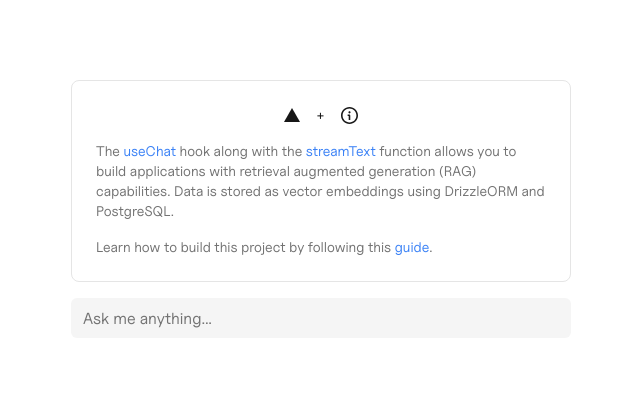
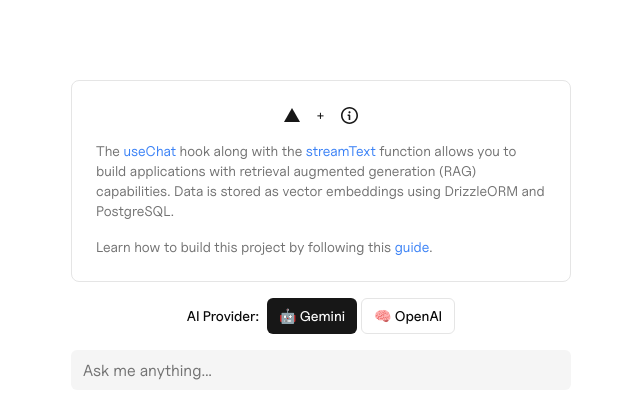
Before and after one commit to RealNickey/AI-Assistant-Agent, a Next.js app: page / in a window 1280 px wide. Shown: the top 418 px of the page, without its empty margins (319-959 px from the left). Built offline with nearby package versions, Linux system fonts and the light colour scheme; no server answers.

Commit message:
Implement structural updates and optimizations across multiple modules

```diff
--- a/app/(preview)/api/chat/route.ts
+++ b/app/(preview)/api/chat/route.ts
@@ -1,6 +1,6 @@
 import { createResource } from "@/lib/actions/resources";
 import { findRelevantContent } from "@/lib/ai/embedding";
-import { openai } from "@ai-sdk/openai";
+import { getBestAvailableProvider, getChatModel } from "@/lib/ai/providers";
 import { generateObject, streamText, tool } from "ai";
 import { z } from "zod";
 
@@ -8,12 +8,17 @@
 export const maxDuration = 30;
 
 export async function POST(req: Request) {
-  const { messages } = await req.json();
+  const { messages, provider } = await req.json();
+
+  // Use the provider from request or get the best available one
+  const selectedProvider = provider || getBestAvailableProvider();
+  const model = getChatModel(selectedProvider);
 
   const result = streamText({
-    model: openai("gpt-4o"),
+    model,
     messages,
     system: `You are a helpful assistant acting as the users' second brain.
+    You are powered by ${selectedProvider === "gemini" ? "Google's Gemini" : "OpenAI's GPT-4"} AI model.
     Use tools on every request.
     Be sure to getInformation from your knowledge base before answering any questions.
     If the user presents infromation about themselves, use the addResource tool to store it.
@@ -69,7 +74,7 @@
         }),
         execute: async ({ query }) => {
           const { object } = await generateObject({
-            model: openai("gpt-4o"),
+            model: getChatModel(selectedProvider),
             system:
               "You are a query understanding assistant. Analyze the user query and generate similar questions.",
             schema: z.object({
--- /dev/null
+++ b/app/(preview)/api/providers/route.ts
@@ -0,0 +1,14 @@
+import { getAvailableProviders } from "@/lib/ai/providers";
+import { NextResponse } from "next/server";
+
+export async function GET() {
+  try {
+    const providers = getAvailableProviders();
+    return NextResponse.json({ providers });
+  } catch (error) {
+    return NextResponse.json(
+      { error: "Failed to get available providers" },
+      { status: 500 }
+    );
+  }
+}
--- a/app/(preview)/page.tsx
+++ b/app/(preview)/page.tsx
@@ -11,12 +11,18 @@
 import { LoadingIcon } from "@/components/icons";
 import { cn } from "@/lib/utils";
 import { toast } from "sonner";
+import ProviderSelector from "@/components/provider-selector";
 
 export default function Chat() {
   const [toolCall, setToolCall] = useState<string>();
+  const [selectedProvider, setSelectedProvider] = useState<"openai" | "gemini">("gemini");
+
   const { messages, input, handleInputChange, handleSubmit, isLoading } =
     useChat({
       maxSteps: 4,
+      body: {
+        provider: selectedProvider,
+      },
       onToolCall({ toolCall }) {
         setToolCall(toolCall.toolName);
       },
@@ -64,6 +70,15 @@
     <div className="flex justify-center items-start sm:pt-16 min-h-screen w-full dark:bg-neutral-900 px-4 md:px-0 py-4">
       <div className="flex flex-col items-center w-full max-w-[500px]">
       <ProjectOverview />
+
+      {/* Provider Selector */}
+      <div className="mb-4 w-full flex justify-center">
+        <ProviderSelector
+          selectedProvider={selectedProvider}
+          onProviderChange={setSelectedProvider}
+        />
+      </div>
+
       <motion.div
           animate={{
             minHeight: isExpanded ? 200 : 0,
--- /dev/null
+++ b/components/provider-selector.tsx
@@ -0,0 +1,76 @@
+"use client";
+
+import { useState, useEffect } from "react";
+import { Button } from "@/components/ui/button";
+import { Label } from "@/components/ui/label";
+
+interface ProviderSelectorProps {
+  onProviderChange: (provider: "openai" | "gemini") => void;
+  selectedProvider: "openai" | "gemini";
+}
+
+export default function ProviderSelector({
+  onProviderChange,
+  selectedProvider
+}: ProviderSelectorProps) {
+  const [availableProviders, setAvailableProviders] = useState<string[]>([]);
+  const [loading, setLoading] = useState(true);
+
+  useEffect(() => {
+    const fetchProviders = async () => {
+      try {
+        const response = await fetch("/api/providers");
+        const data = await response.json();
+        setAvailableProviders(data.providers);
+      } catch (error) {
+        console.error("Failed to fetch providers:", error);
+      } finally {
+        setLoading(false);
+      }
+    };
+
+    fetchProviders();
+  }, []);
+
+  if (loading) {
+    return (
+      <div className="flex items-center gap-2">
+        <Label className="text-sm">Loading providers...</Label>
+      </div>
+    );
+  }
+
+  if (availableProviders.length === 0) {
+    return (
+      <div className="flex items-center gap-2">
+        <Label className="text-sm text-red-600">No AI providers available</Label>
+      </div>
+    );
+  }
+
+  return (
+    <div className="flex items-center gap-2">
+      <Label className="text-sm">AI Provider:</Label>
+      <div className="flex gap-1">
+        {availableProviders.includes("gemini") && (
+          <Button
+            variant={selectedProvider === "gemini" ? "default" : "outline"}
+            size="sm"
+            onClick={() => onProviderChange("gemini")}
+          >
+            🤖 Gemini
+          </Button>
+        )}
+        {availableProviders.includes("openai") && (
+          <Button
+            variant={selectedProvider === "openai" ? "default" : "outline"}
+            size="sm"
+            onClick={() => onProviderChange("openai")}
+          >
+            🧠 OpenAI
+          </Button>
+        )}
+      </div>
+    </div>
+  );
+}
--- a/lib/ai/embedding.ts
+++ b/lib/ai/embedding.ts
@@ -1,10 +1,13 @@
 import { embed, embedMany } from "ai";
-import { openai } from "@ai-sdk/openai";
+import { getBestAvailableProvider, getEmbeddingModel } from "./providers";
 import { cosineDistance, desc, gt, sql } from "drizzle-orm";
 import { embeddings } from "../db/schema/embeddings";
 import { db } from "../db";
 
-const embeddingModel = openai.embedding("text-embedding-ada-002");
+const getEmbeddingModelForProvider = () => {
+  const provider = getBestAvailableProvider();
+  return getEmbeddingModel(provider);
+};
 
 const generateChunks = (input: string): string[] => {
   return input
@@ -17,6 +20,8 @@
   value: string,
 ): Promise<Array<{ embedding: number[]; content: string }>> => {
   const chunks = generateChunks(value);
+  const embeddingModel = getEmbeddingModelForProvider();
+
   const { embeddings } = await embedMany({
     model: embeddingModel,
     values: chunks,
@@ -26,6 +31,8 @@
 
 export const generateEmbedding = async (value: string): Promise<number[]> => {
   const input = value.replaceAll("\n", " ");
+  const embeddingModel = getEmbeddingModelForProvider();
+
   const { embedding } = await embed({
     model: embeddingModel,
     value: input,
--- /dev/null
+++ b/lib/ai/providers.ts
@@ -0,0 +1,55 @@
+import { openai } from "@ai-sdk/openai";
+import { google } from "@ai-sdk/google";
+import { env } from "../env.mjs";
+
+// Model configurations
+export const models = {
+  openai: {
+    chat: openai("gpt-4o"),
+    embedding: openai.embedding("text-embedding-ada-002"),
+  },
+  gemini: {
+    chat: google("gemini-1.5-pro-latest"),
+    embedding: google.textEmbedding("text-embedding-004"),
+  },
+} as const;
+
+// Default model configuration
+export const defaultModel = "gemini"; // Change this to switch default provider
+
+// Get the current chat model
+export const getChatModel = (provider: "openai" | "gemini" = defaultModel) => {
+  return models[provider].chat;
+};
+
+// Get the current embedding model
+export const getEmbeddingModel = (provider: "openai" | "gemini" = defaultModel) => {
+  return models[provider].embedding;
+};
+
+// Check if API keys are available
+export const getAvailableProviders = () => {
+  const providers: Array<"openai" | "gemini"> = [];
+
+  if (env.OPENAI_API_KEY) {
+    providers.push("openai");
+  }
+
+  if (env.GOOGLE_GENERATIVE_AI_API_KEY) {
+    providers.push("gemini");
+  }
+
+  return providers;
+};
+
+// Get the best available provider
+export const getBestAvailableProvider = (): "openai" | "gemini" => {
+  const available = getAvailableProviders();
+
+  if (available.length === 0) {
+    throw new Error("No AI providers available. Please check your API keys in environment variables.");
+  }
+
+  // Prefer Gemini if available, otherwise use OpenAI
+  return available.includes("gemini") ? "gemini" : "openai";
+};
--- a/lib/env.mjs
+++ b/lib/env.mjs
@@ -8,6 +8,8 @@
       .enum(["development", "test", "production"])
       .default("development"),
     DATABASE_URL: z.string().min(1),
+    GOOGLE_GENERATIVE_AI_API_KEY: z.string().min(1),
+    OPENAI_API_KEY: z.string().optional(),
   },
   client: {
     // NEXT_PUBLIC_PUBLISHABLE_KEY: z.string().min(1),
@@ -15,6 +17,8 @@
   // If you're using Next.js < 13.4.4, you'll need to specify the runtimeEnv manually
   runtimeEnv: {
     DATABASE_URL: process.env.DATABASE_URL,
+    GOOGLE_GENERATIVE_AI_API_KEY: process.env.GOOGLE_GENERATIVE_AI_API_KEY,
+    OPENAI_API_KEY: process.env.OPENAI_API_KEY,
     //   NEXT_PUBLIC_PUBLISHABLE_KEY: process.env.NEXT_PUBLIC_PUBLISHABLE_KEY,
   },
   // For Next.js >= 13.4.4, you only need to destructure client variables:
--- a/package.json
+++ b/package.json
@@ -16,6 +16,7 @@
     "db:check": "drizzle-kit check"
   },
   "dependencies": {
+    "@ai-sdk/google": "^1.2.22",
     "@ai-sdk/openai": "^1.0.8",
     "@radix-ui/react-avatar": "^1.1.1",
     "@radix-ui/react-dropdown-menu": "^2.1.2",
```
Also changed, not shown: 2 other files (tests, documents, lock files or other folders).
